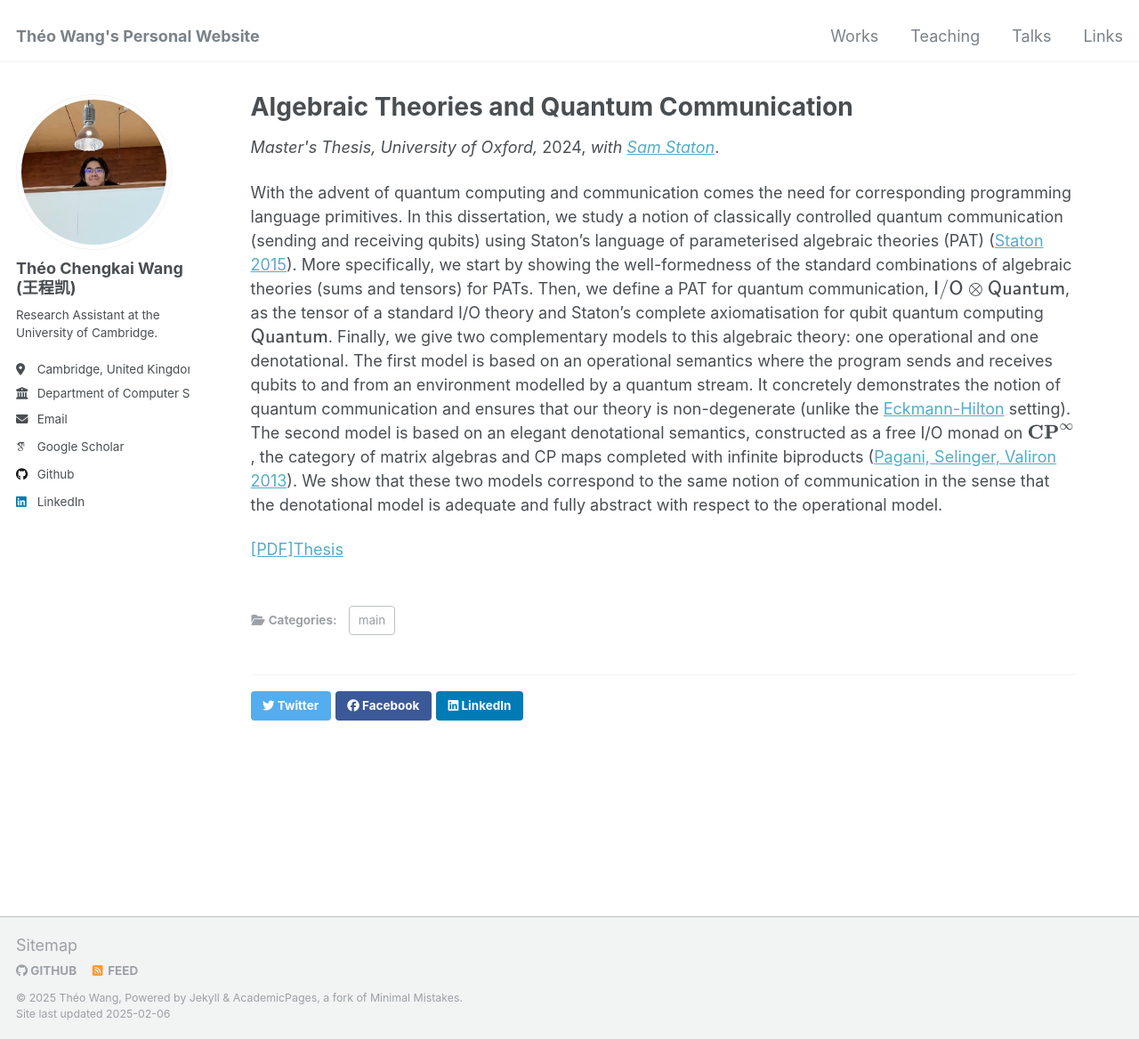
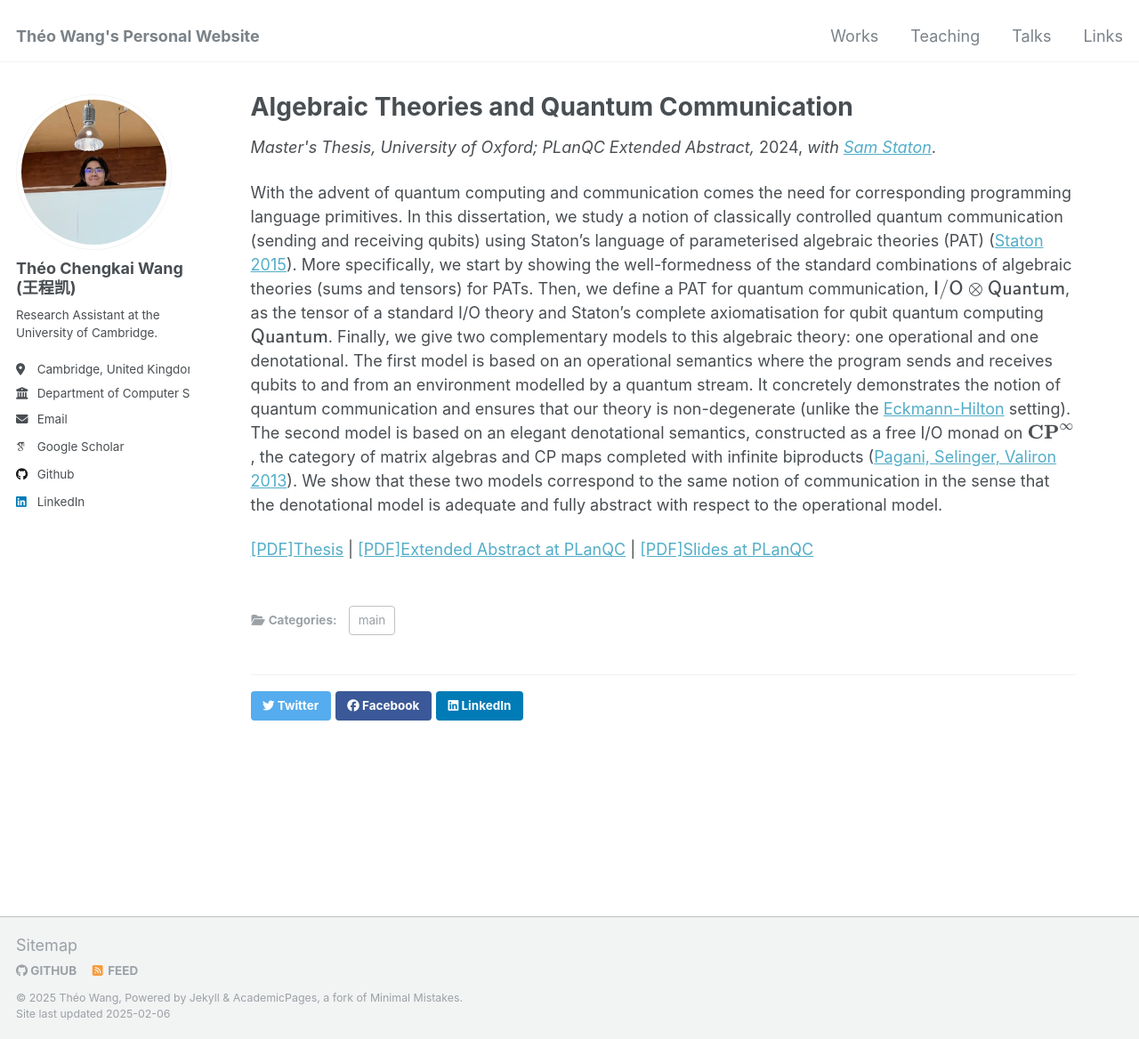
Before and after one commit to theo-chengkai-wang/theo-chengkai-wang.github.io, a Jekyll site: the page built from _works/2024-09-MSc-thesis.md, in a window 1280 px wide and 1168 px high. Shown: the whole window at 89% size. Built offline with Jekyll 4.4.1, drawn with Linux system fonts in a browser that asks for light colours; some web fonts are replaced.

Commit message:
Added planqc

```diff
--- a/_works/2024-09-MSc-thesis.md
+++ b/_works/2024-09-MSc-thesis.md
@@ -3,12 +3,12 @@ title: "Algebraic Theories and Quantum Communication"
 collection: works
 category: main
 permalink: /works/2024-09-MSc-thesis
-excerpt: 'Thesis for my MSc in Advanced Computer Science at Oxford supervised by Sam Staton. This thesis gives an algebraic formulation to classically controlled quantum communication.'
+excerpt: 'Thesis Project for my MSc in Advanced Computer Science at Oxford supervised by Sam Staton. This thesis gives an algebraic formulation to classically controlled quantum communication. Presented at PLanQC 2025.'
 date: 2024-09-10
 # venue: 'Thesis'
-label: "Master's Thesis, University of Oxford"
+label: "Master's Thesis, University of Oxford; PLanQC Extended Abstract"
 collaborators: [{name: "Sam Staton", url: "https://www.cs.ox.ac.uk/people/samuel.staton/main.html"}]
-urls: [{name: "[PDF]Thesis", url: "/files/works/2024_09_Oxford_Thesis.pdf"}]
+urls: [{name: "[PDF]Thesis", url: "/files/works/2024_09_Oxford_Thesis.pdf"}, {name: "[PDF]Extended Abstract at PLanQC", url: "/files/works/2025_01_PLanQC.pdf"}, {name: "[PDF]Slides at PLanQC", url: "/files/works/2025_01_PLanQC_slides.pdf"}]
 # slidesurl: 'http://academicpages.github.io/files/slides1.pdf'
 # paperurl: 'http://academicpages.github.io/files/paper1.pdf'
 # citation: 'Your Name, You. (2009). &quot;Paper Title Number 1.&quot; <i>Journal 1</i>. 1(1).'
```
Also changed, not shown: 2 other files.
